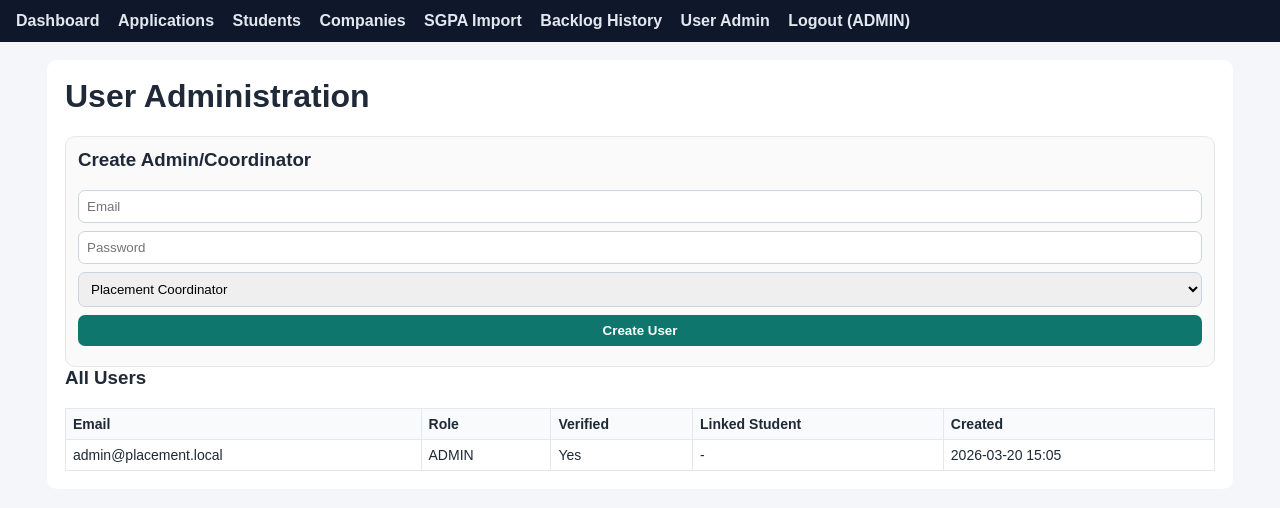
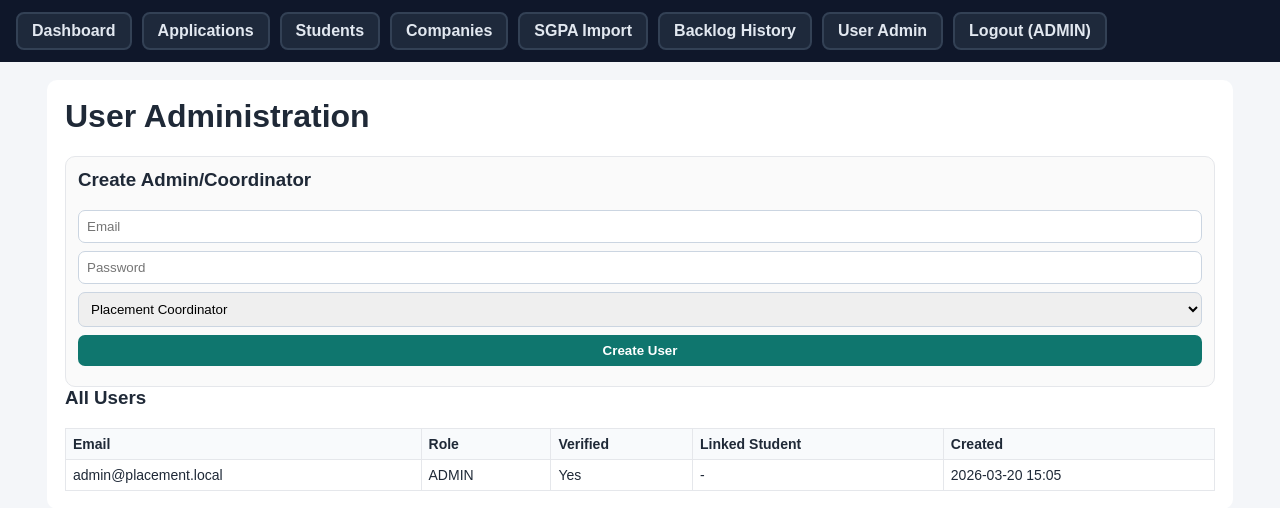
Before and after one commit to lavanayakhosla/TestPlacement, a Flask app: page /admin/users in a window 1280 px wide. Shown: the top 508 px of the page. Run offline with Flask 3, Linux system fonts and the light colour scheme; the visitor is signed in with stand-in values (Sample User, id 1).

Commit message:
Update base.html

```diff
--- a/templates/base.html
+++ b/templates/base.html
@@ -6,8 +6,37 @@
   <title>Campus Placement Portal</title>
   <style>
     body { font-family: Arial, sans-serif; margin: 0; background: #f4f6f9; color: #1f2937; }
-    nav { background: #0f172a; padding: 12px 16px; }
-    nav a { color: #e2e8f0; margin-right: 14px; text-decoration: none; font-weight: 600; }
+    nav {
+  background: #0f172a;
+  padding: 12px 16px;
+  display: flex;
+  flex-wrap: wrap;
+  gap: 10px;
+}
+
+nav a {
+  color: #e2e8f0;
+  text-decoration: none;
+  font-weight: 600;
+  padding: 8px 14px;
+  border: 2px solid #334155;
+  border-radius: 8px;
+  background: #1e293b;
+  transition: all 0.25s ease;
+}
+
+/* Hover effect */
+nav a:hover {
+  background: #0f766e;
+  border-color: #0f766e;
+  color: #ffffff;
+  transform: translateY(-1px);
+}
+
+/* Optional: active feel when clicked */
+nav a:active {
+  transform: scale(0.97);
+}
     main { max-width: 1150px; margin: 18px auto; background: #fff; padding: 18px; border-radius: 10px; }
     h1, h2, h3 { margin-top: 0; }
     .flash { background: #ecfeff; border: 1px solid #a5f3fc; padding: 8px 10px; border-radius: 8px; margin-bottom: 8px; }
```
